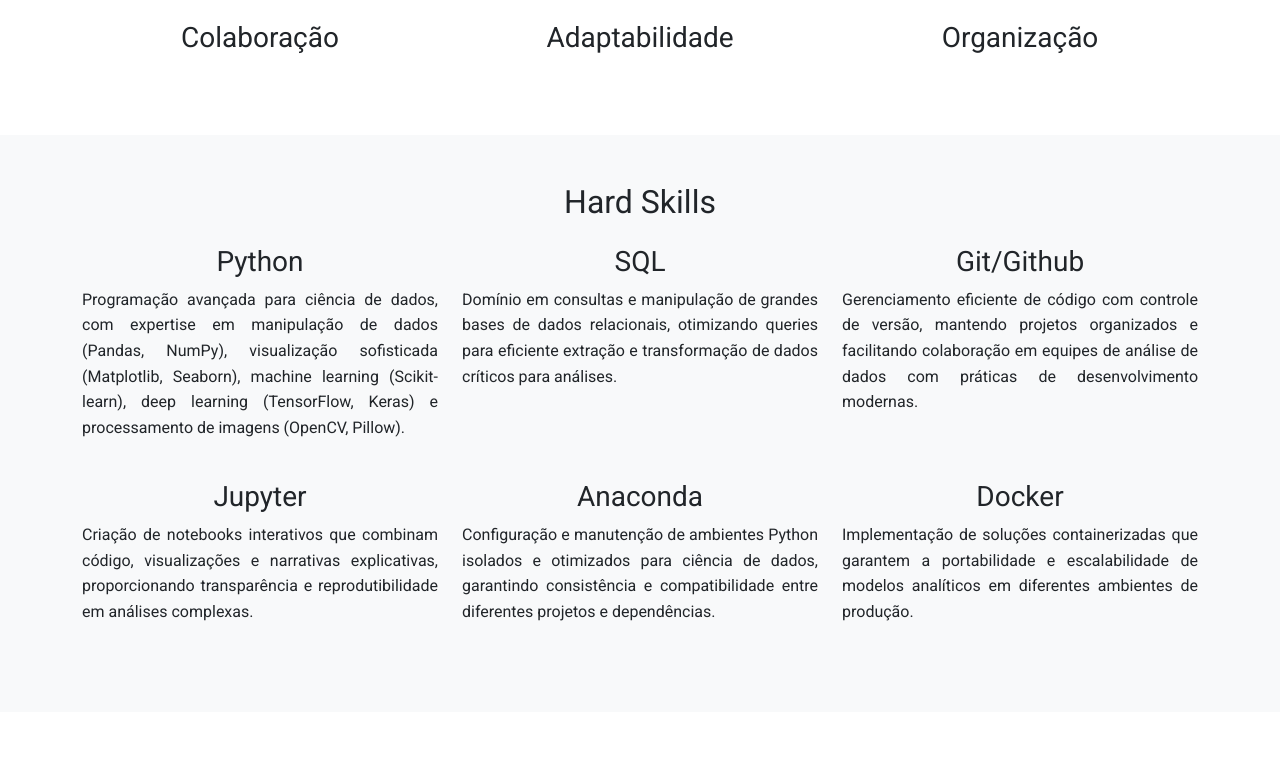
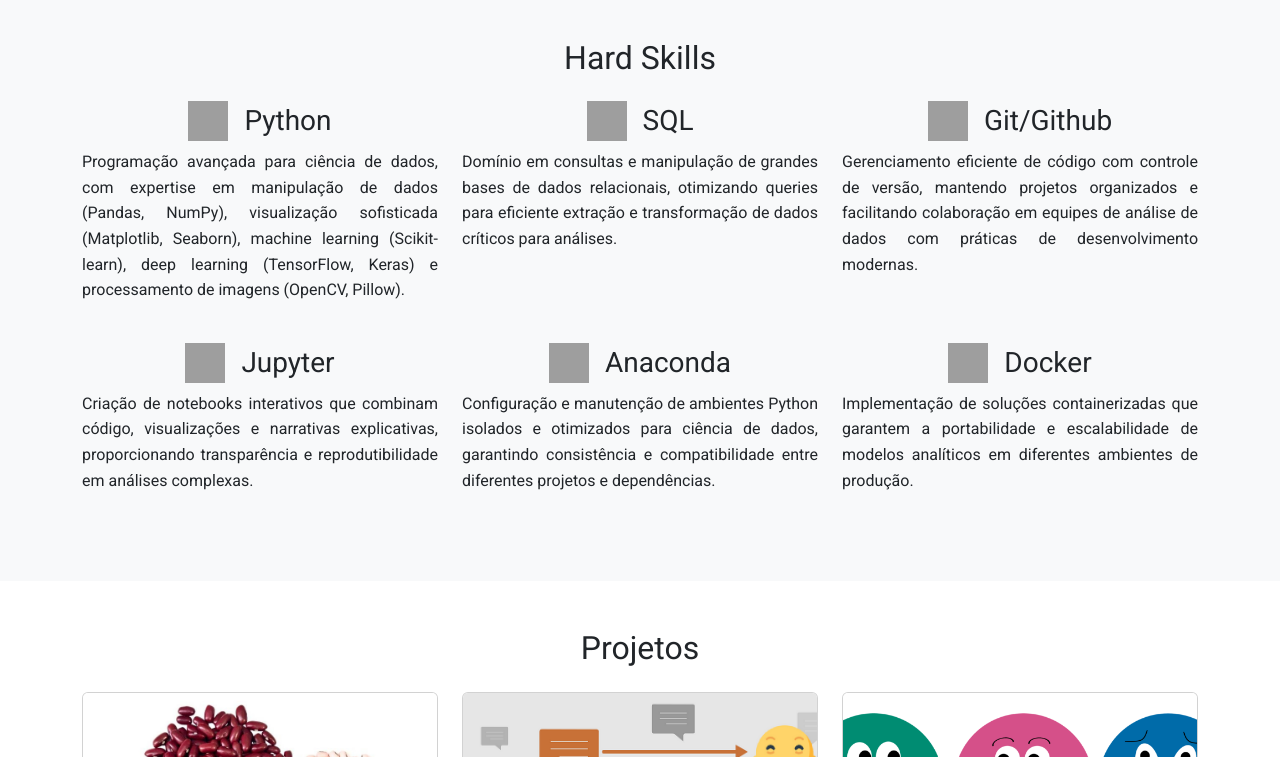
Before and after one commit to Lucas-Fonseca-UNDB/Portifolio_Web, a plain HTML site: page index.html in a window 1280 px wide. Shown: the part 904-1661 px from the top of the page. Drawn offline with nearby package versions, Linux system fonts and the light colour scheme; grey boxes are pictures that could not be loaded.

Commit message:
Alteração na seção hard skills

```diff
--- a/index.html
+++ b/index.html
@@ -62,13 +62,13 @@
                         em equipe e da comunicação eficaz.
                         Cada desafio enfrentado se tornou uma oportunidade de aprendizado e crescimento.
                     </p>
-                    <p>Fora do ambiente acadêmico, sou um grande fã de musculação e da cultura de japonesa.
+                    <!--<p>Fora do ambiente acadêmico, sou um grande fã de musculação e da cultura de japonesa.
                         Gosto de ir a academia, especialmente em treinos de membros superiores, que me ajudam a relaxar e a manter a saúde
                         fisica.
                         Também sou apaixonado por tecnologia e frequentemente exploro novas ferramentas e tendências no campo da ciência
                         de dados.
                         Nos meus momentos livres, gosto de assistir filmes, séries, animes e ler livros sobre tecnologia, desenvolvimento e mangas.
-                    </p>
+                    </p>-->
                     <p>Meu objetivo é contribuir para projetos que realmente façam a diferença, utilizando dados e algoritmos avançados para gerar insights que ajudem empresas a tomar decisões mais informadas e estratégicas.
                     Estou aberto a novas experiências e ansioso para aprender com profissionais da área, sempre buscando crescer tanto pessoal quanto profissionalmente.
                     Acredito que a combinação de Ciência de Dados e Inteligência Artificial é fundamental para enfrentar os desafios do mundo moderno e impulsionar a inovação.
@@ -111,28 +111,58 @@
             <h2 class="text-center mb-4">Hard Skills</h2>
             <div class="row">
                 <div class="col-md-4 text-center mb-4">
-                    <h3>Python</h3>
-                    <p class="text-justify">Programação avançada para ciência de dados, com expertise em manipulação de dados (Pandas, NumPy), visualização sofisticada (Matplotlib, Seaborn), machine learning (Scikit-learn), deep learning (TensorFlow, Keras) e processamento de imagens (OpenCV, Pillow).</p>
+                    <div class="d-flex justify-content-center align-items-center mb-2">
+                        <img src="https://cdn.jsdelivr.net/gh/devicons/devicon@latest/icons/python/python-original.svg" width="40" height="40" alt="Python Logo" class="me-3" />
+                        <h3 class="mb-0">Python</h3>
+                    </div>
+                    <p class="text-justify">
+                        Programação avançada para ciência de dados, com expertise em manipulação de dados (Pandas, NumPy), visualização sofisticada (Matplotlib, Seaborn), machine learning (Scikit-learn), deep learning (TensorFlow, Keras) e processamento de imagens (OpenCV, Pillow).
+                    </p>
                 </div>
                 <div class="col-md-4 text-center mb-4">
-                    <h3>SQL</h3>
-                    <p class="text-justify">Domínio em consultas e manipulação de grandes bases de dados relacionais, otimizando queries para eficiente extração e transformação de dados críticos para análises.</p>
+                    <div class="d-flex justify-content-center align-items-center mb-2">
+                        <img src="https://cdn.jsdelivr.net/gh/devicons/devicon@latest/icons/azuresqldatabase/azuresqldatabase-original.svg" width="40" height="40" alt="SQL Logo" class="me-3" />
+                        <h3 class="mb-0">SQL</h3>
+                    </div>
+                    <p class="text-justify">
+                        Domínio em consultas e manipulação de grandes bases de dados relacionais, otimizando queries para eficiente extração e transformação de dados críticos para análises.
+                    </p>
                 </div>
                 <div class="col-md-4 text-center mb-4">
-                    <h3>Git/Github</h3>
-                    <p class="text-justify">Gerenciamento eficiente de código com controle de versão, mantendo projetos organizados e facilitando colaboração em equipes de análise de dados com práticas de desenvolvimento modernas.</p>
+                    <div class="d-flex justify-content-center align-items-center mb-2">
+                        <img src="https://cdn.jsdelivr.net/gh/devicons/devicon@latest/icons/git/git-original.svg" width="40" height="40" alt="Git Logo" class="me-3" />
+                        <h3 class="mb-0">Git/Github</h3>
+                    </div>
+                    <p class="text-justify">
+                        Gerenciamento eficiente de código com controle de versão, mantendo projetos organizados e facilitando colaboração em equipes de análise de dados com práticas de desenvolvimento modernas.
+                    </p>
                 </div>
                 <div class="col-md-4 text-center mb-4">
-                    <h3>Jupyter</h3>
-                    <p class="text-justify">Criação de notebooks interativos que combinam código, visualizações e narrativas explicativas, proporcionando transparência e reprodutibilidade em análises complexas.</p>
+                    <div class="d-flex justify-content-center align-items-center mb-2">
+                        <img src="https://cdn.jsdelivr.net/gh/devicons/devicon@latest/icons/jupyter/jupyter-original-wordmark.svg" width="40" height="40" alt="Jupter Logo" class="me-3" />
+                        <h3 class="mb-0">Jupyter</h3>
+                    </div>
+                    <p class="text-justify">
+                        Criação de notebooks interativos que combinam código, visualizações e narrativas explicativas, proporcionando transparência e reprodutibilidade em análises complexas.
+                    </p>
                 </div>
                 <div class="col-md-4 text-center mb-4">
-                    <h3>Anaconda</h3>
-                    <p class="text-justify">Configuração e manutenção de ambientes Python isolados e otimizados para ciência de dados, garantindo consistência e compatibilidade entre diferentes projetos e dependências.</p>
+                    <div class="d-flex justify-content-center align-items-center mb-2">
+                        <img src="https://cdn.jsdelivr.net/gh/devicons/devicon@latest/icons/anaconda/anaconda-original.svg" width="40" height="40" alt="Anaconda Logo" class="me-3" />
+                        <h3 class="mb-0">Anaconda</h3>
+                    </div>
+                    <p class="text-justify">
+                        Configuração e manutenção de ambientes Python isolados e otimizados para ciência de dados, garantindo consistência e compatibilidade entre diferentes projetos e dependências.
+                    </p>
                 </div>
                 <div class="col-md-4 text-center mb-4">
-                    <h3>Docker</h3>
-                    <p class="text-justify">Implementação de soluções containerizadas que garantem a portabilidade e escalabilidade de modelos analíticos em diferentes ambientes de produção.</p>
+                    <div class="d-flex justify-content-center align-items-center mb-2">
+                        <img src="https://cdn.jsdelivr.net/gh/devicons/devicon@latest/icons/docker/docker-original.svg" width="40" height="40" alt="Docker Logo" class="me-3" />
+                        <h3 class="mb-0">Docker</h3>
+                    </div>
+                    <p class="text-justify">
+                        Implementação de soluções containerizadas que garantem a portabilidade e escalabilidade de modelos analíticos em diferentes ambientes de produção.
+                    </p>
                 </div>
             </div>
         </div>
@@ -245,7 +275,9 @@
                         <li><strong>Endereço:</strong> Avenida Neiva Moreira, N° 5, Calhau, São Luís, Maranhão, Brasil</li>
                         <li><strong>LinkedIn:</strong> <a href="https://www.linkedin.com/in/lucasfonseca-dev" target="_blank" class="no-underline">lucasfonseca-dev</a></li>
                         <li><strong>GitHub:</strong> <a href="https://github.com/Lucas-Fonseca-UNDB" target="_blank" class="no-underline">Lucas-Fonseca-UNDB</a></li>
-                        <li><strong><a href="assets/Currículo - Lucas Fonseca.pdf" download class="btn btn-primary">Baixar Currículo</a></li>
+                        <br>
+                        <li class="d-inline-block"><strong><a href="assets/Currículo - Lucas Fonseca.pdf" download class="btn btn-primary">Baixar Currículo</a></strong></li>
+                        <li class="d-inline-block ms-2"><strong><a href="C:\Users\Lucas\Documents\Github\Portifolio_Web\assets\curriculum in English - Lucas Fonseca.pdf" download class="btn btn-primary">Download CV</a></strong></li>
                     </ul>
                 </div>
             </div>
```
Also changed, not shown: 1 other file.
